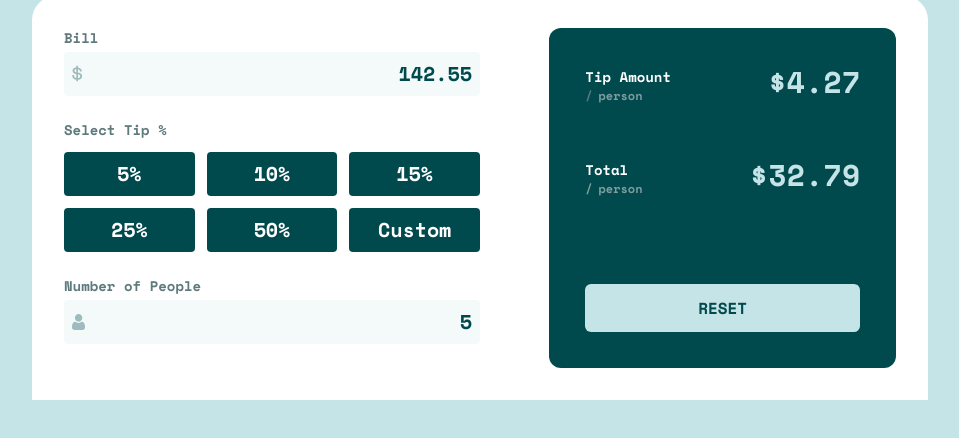
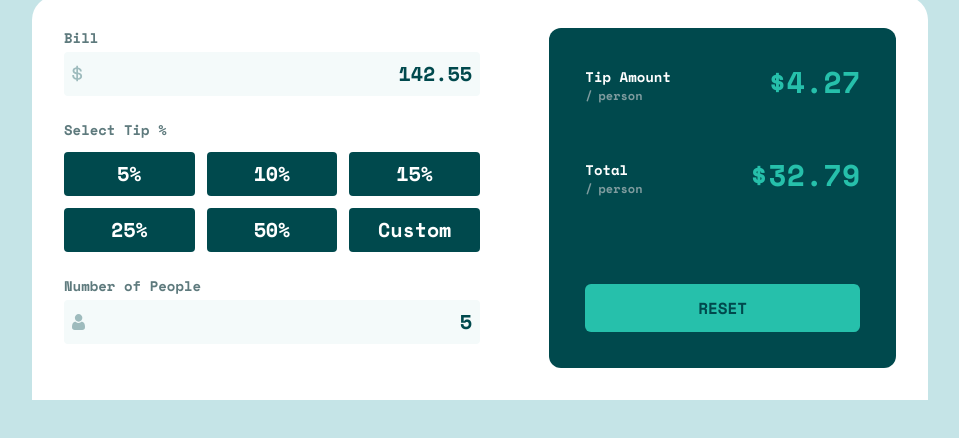
Before and after one commit to OlaniyanEniola/calculator-app, a website: page public/index.html in a window 1280 px wide. Shown: the part 232-670 px from the top of the page, without its empty margins (160-1119 px from the left). Drawn offline with nearby package versions, Linux system fonts and the light colour scheme.

Commit message:
finished adding necessary colors

```diff
--- a/public/index.html
+++ b/public/index.html
@@ -43,10 +43,10 @@
         <div class="col-span-6">
           <span class="text-white text-sm">Tip Amount</span>
           <br>
-          <span class="text-primary-400 text-xs relative bottom-1.5">/</span>
+          <span class="text-primary-300 text-xs relative bottom-1.5">/</span>
           <span class="text-primary-300 text-xs relative bottom-1.5 right-1">person</span>
         </div>
-        <span class="text-3xl text-primary-200 col-span-6 justify-self-end">$4.27</span>
+        <span class="text-3xl text-secondary col-span-6 justify-self-end">$4.27</span>
       </div>
       <div class="my-3 col-span-12 grid grid-cols-12">
         <div class="col-span-6">
@@ -55,9 +55,9 @@
           <span class="text-primary-300 text-xs relative bottom-1.5">/</span>
           <span class="text-primary-300 text-xs relative bottom-1.5 right-1">person</span>
         </div>
-        <span class="text-3xl text-primary-200 col-span-6 justify-self-end">$32.79</span>
+        <span class="text-3xl text-secondary col-span-6 justify-self-end">$32.79</span>
       </div>
-      <button class="bg-primary-200 text-primary-500 p-3 rounded-md col-span-12 lg:self-end">RESET</button>
+      <button class="bg-secondary text-primary-500 p-3 rounded-md col-span-12 lg:self-end">RESET</button>
     </section>
   </main>
 </body>
--- a/tailwind.config.js
+++ b/tailwind.config.js
@@ -16,7 +16,8 @@ module.exports = {
           300: 'hsl(184, 14%, 56%)',
           400: 'hsl(186, 14%, 43%)',
           500: 'hsl(183, 100%, 15%)',
-        }
+        },
+        'secondary':'hsl(172, 67%, 45%)'
       }
     },
   },
```
Also changed, not shown: public/style.css.
